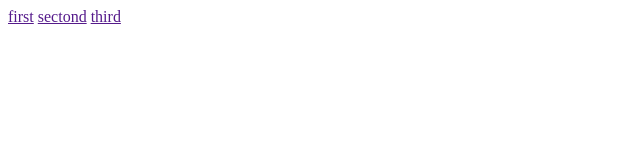
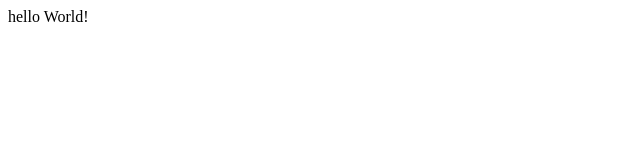
Before and after one commit to dev-ashik/js-html-dom, a plain HTML site: page index.html in a window 1280 px wide. Shown: the whole page, without its empty margins (0-640 px from the left). Drawn offline with Linux system fonts and the light colour scheme.

Commit message:
dom html

```diff
--- a/index.html
+++ b/index.html
@@ -7,13 +7,9 @@
     <title>Document</title>
   </head>
   <body>
-    <a href="" name="first">first</a>
-    <a href="" name="sectond">sectond</a>
-    <a href="" name="third">third</a>
 
     <script>
-      const value = document.title;
-      console.log(value)
+      document.write("hello World!")
     </script>
   </body>
 </html>
```
Also changed, not shown: Dom-Form.txt (added), Dom-Html.txt (added).
